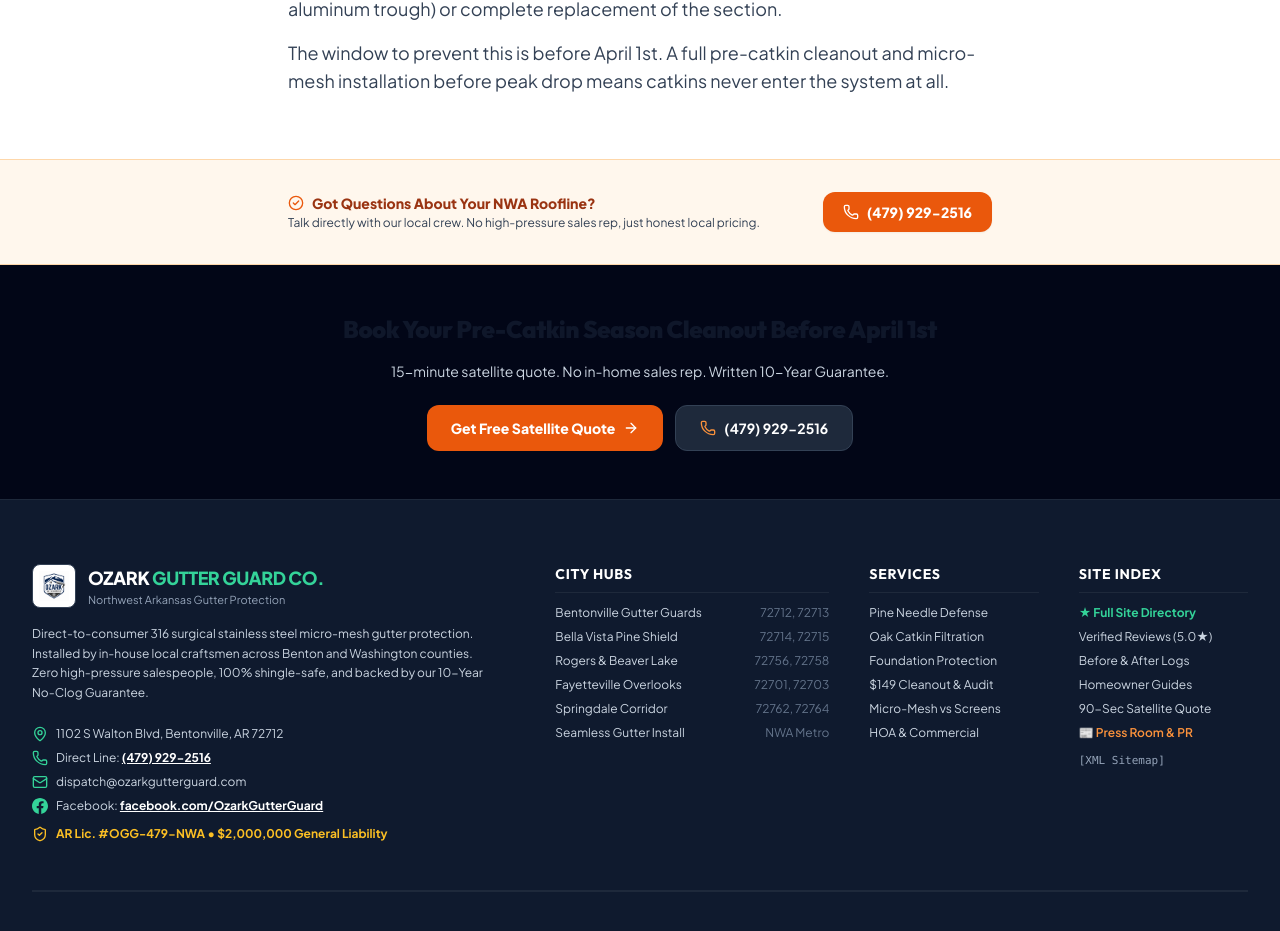
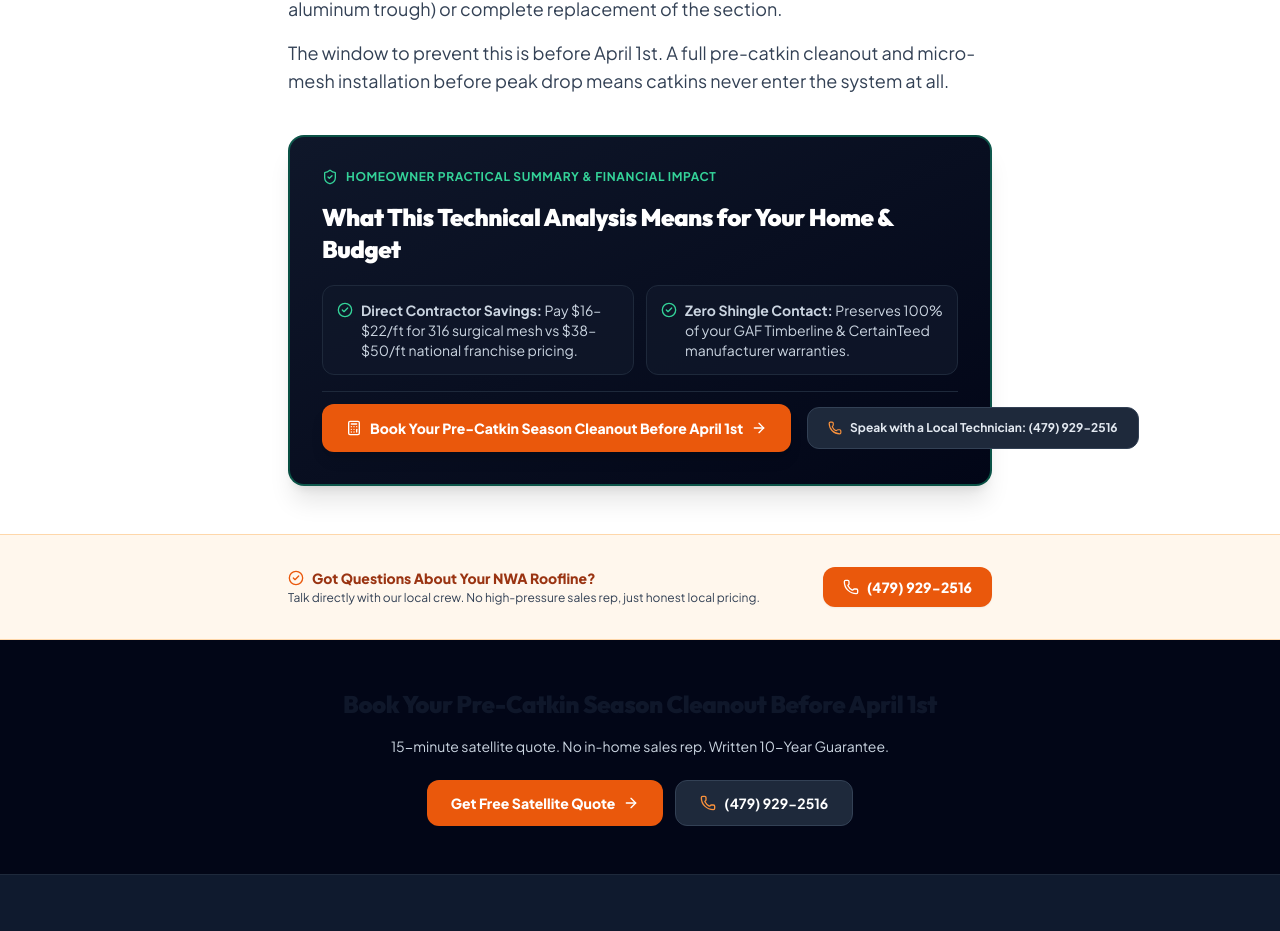
Before and after one commit to deimaxax/ozarkgutterguard, a Next.js app: page /guides/oak-catkins-clogging-gutters-nwa in a window 1280 px wide. Shown: the part 2574-3505 px from the top of the page. Built offline with nearby package versions, Linux system fonts and the light colour scheme.

Commit message:
feat(seo): integrate validated generateGuideSchema and GuideConversionBlock with Homeowner Translation Bridge across all 50 guides

```diff
--- a/src/app/guides/[slug]/page.tsx
+++ b/src/app/guides/[slug]/page.tsx
@@ -7,6 +7,8 @@
 import Footer from '@/components/Footer';
 import StickyMobileBar from '@/components/StickyMobileBar';
 import { GUIDES_DATA, getGuide } from '@/data/guides/_index';
+import { generateGuideSchema } from '@/lib/generateGuideSchema';
+import GuideConversionBlock from '@/components/GuideConversionBlock';
 
 interface Props {
   params: Promise<{ slug: string }>;
@@ -130,19 +132,17 @@
     ],
   };
 
+  const fullGraphSchema = generateGuideSchema(guide);
+
   return (
     <div className="min-h-screen flex flex-col bg-white">
       <script
         type="application/ld+json"
-        dangerouslySetInnerHTML={{ __html: JSON.stringify(articleSchema) }}
+        dangerouslySetInnerHTML={{ __html: JSON.stringify(fullGraphSchema) }}
       />
       <script
         type="application/ld+json"
         dangerouslySetInnerHTML={{ __html: JSON.stringify(faqSchema) }}
-      />
-      <script
-        type="application/ld+json"
-        dangerouslySetInnerHTML={{ __html: JSON.stringify(breadcrumbSchema) }}
       />
 
       <TopBar />
@@ -219,6 +219,9 @@
                 <div>{renderBody(section.body)}</div>
               </section>
             ))}
+
+            {/* Homeowner Translation Bridge & Dual Conversion Block */}
+            <GuideConversionBlock guideTitle={guide.title} ctaText={guide.ctaText} />
           </div>
         </article>
 
--- /dev/null
+++ b/src/components/GuideConversionBlock.tsx
@@ -0,0 +1,89 @@
+'use client';
+
+import React from 'react';
+import { Phone, ShieldCheck, ArrowRight, Calculator, Sparkles, CheckCircle2 } from 'lucide-react';
+
+interface GuideConversionBlockProps {
+  guideTitle: string;
+  ctaText?: string;
+}
+
+export default function GuideConversionBlock({
+  guideTitle,
+  ctaText = 'Get a Direct 15-Minute Satellite Quote & Save $3,000+',
+}: GuideConversionBlockProps) {
+  const phoneHref = 'tel:+14799292516';
+  const phoneDisplay = '(479) 929-2516';
+
+  const handleCallClick = () => {
+    if (typeof window !== 'undefined' && (window as any).gtag) {
+      (window as any).gtag('event', 'emergency_call_click', {
+        event_category: 'Lead',
+        event_label: guideTitle,
+        value: 1,
+      });
+    }
+  };
+
+  const handleQuoteClick = () => {
+    if (typeof window !== 'undefined' && (window as any).gtag) {
+      (window as any).gtag('event', 'guide_quote_click', {
+        event_category: 'Engagement',
+        event_label: guideTitle,
+      });
+    }
+  };
+
+  return (
+    <div className="my-10 space-y-4">
+      {/* 1. Homeowner Translation Bridge Callout Box */}
+      <div className="bg-gradient-to-br from-slate-900 to-slate-950 text-white rounded-2xl p-6 sm:p-8 border-2 border-emerald-500/40 shadow-xl space-y-4">
+        <div className="flex items-center gap-2 text-xs font-bold text-emerald-400 uppercase tracking-wider">
+          <ShieldCheck className="w-4 h-4 text-emerald-400" />
+          <span>Homeowner Practical Summary &amp; Financial Impact</span>
+        </div>
+
+        <h3 className="text-xl sm:text-2xl font-black text-white leading-snug">
+          What This Technical Analysis Means for Your Home &amp; Budget
+        </h3>
+
+        <div className="grid sm:grid-cols-2 gap-3 text-xs sm:text-sm text-slate-300 pt-1">
+          <div className="flex items-start gap-2 bg-slate-900/80 p-3.5 rounded-xl border border-slate-800">
+            <CheckCircle2 className="w-4 h-4 text-emerald-400 shrink-0 mt-0.5" />
+            <span>
+              <strong>Direct Contractor Savings:</strong> Pay $16–$22/ft for 316 surgical mesh vs $38–$50/ft national franchise pricing.
+            </span>
+          </div>
+          <div className="flex items-start gap-2 bg-slate-900/80 p-3.5 rounded-xl border border-slate-800">
+            <CheckCircle2 className="w-4 h-4 text-emerald-400 shrink-0 mt-0.5" />
+            <span>
+              <strong>Zero Shingle Contact:</strong> Preserves 100% of your GAF Timberline &amp; CertainTeed manufacturer warranties.
+            </span>
+          </div>
+        </div>
+
+        {/* Dual Conversion Action Buttons */}
+        <div className="flex flex-col sm:flex-row items-center justify-between gap-4 pt-3 border-t border-slate-800">
+          <a
+            href="/satellite-quote"
+            onClick={handleQuoteClick}
+            className="w-full sm:w-auto px-6 py-3.5 rounded-xl bg-orange-600 hover:bg-orange-700 text-white font-black text-sm flex items-center justify-center gap-2 transition shadow-lg shrink-0"
+          >
+            <Calculator className="w-4 h-4" />
+            <span>{ctaText}</span>
+            <ArrowRight className="w-4 h-4" />
+          </a>
+
+          <a
+            href={phoneHref}
+            onClick={handleCallClick}
+            className="w-full sm:w-auto px-5 py-3 rounded-xl bg-slate-800 hover:bg-slate-700 text-slate-200 font-bold text-xs flex items-center justify-center gap-2 transition border border-slate-700 shrink-0"
+          >
+            <Phone className="w-3.5 h-3.5 text-orange-400" />
+            <span>Speak with a Local Technician: {phoneDisplay}</span>
+          </a>
+        </div>
+      </div>
+    </div>
+  );
+}
--- /dev/null
+++ b/src/lib/generateGuideSchema.ts
@@ -0,0 +1,116 @@
+import { GuidePost } from '@/data/guides/_types';
+
+export function generateGuideSchema(guide: GuidePost) {
+  const baseUrl = 'https://ozarkgutterguard.com';
+  const guideUrl = `${baseUrl}/guides/${guide.slug}`;
+
+  return {
+    '@context': 'https://schema.org',
+    '@graph': [
+      {
+        '@type': 'TechArticle',
+        '@id': `${guideUrl}#article`,
+        isPartOf: { '@id': `${baseUrl}/#website` },
+        headline: guide.title,
+        description: guide.metaDescription,
+        url: guideUrl,
+        datePublished: `${guide.publishDate}T08:00:00-05:00`,
+        dateModified: `2026-08-22T09:00:00-05:00`,
+        image: `${baseUrl}/images/hero-roof.svg`,
+        author: {
+          '@type': 'Person',
+          name: 'Ozark Forensic Drainage & Building Envelope Team',
+          jobTitle: 'Lead Structural Gutter & Drainage Specialist',
+        },
+        publisher: {
+          '@type': 'HomeAndConstructionBusiness',
+          '@id': `${baseUrl}/#contractor`,
+          name: 'Ozark Gutter Guard Co.',
+          url: baseUrl,
+          logo: `${baseUrl}/logo.svg`,
+          telephone: '+1-479-929-2516',
+          priceRange: '$$',
+          sameAs: [
+            'https://facebook.com/OzarkGutterGuard',
+          ],
+          address: {
+            '@type': 'PostalAddress',
+            streetAddress: '1102 S Walton Blvd',
+            addressLocality: 'Bentonville',
+            addressRegion: 'AR',
+            postalCode: '72712',
+            addressCountry: 'US',
+          },
+          geo: {
+            '@type': 'GeoCoordinates',
+            latitude: 36.3729,
+            longitude: -94.2088,
+          },
+          areaServed: [
+            {
+              '@type': 'City',
+              name: 'Bentonville',
+              sameAs: 'https://www.wikidata.org/wiki/Q793540',
+            },
+            {
+              '@type': 'City',
+              name: 'Rogers',
+              sameAs: 'https://www.wikidata.org/wiki/Q793554',
+            },
+            {
+              '@type': 'City',
+              name: 'Bella Vista',
+              sameAs: 'https://www.wikidata.org/wiki/Q793550',
+            },
+            {
+              '@type': 'City',
+              name: 'Fayetteville',
+              sameAs: 'https://www.wikidata.org/wiki/Q793529',
+            },
+            {
+              '@type': 'AdministrativeArea',
+              name: 'Benton County',
+              sameAs: 'https://www.wikidata.org/wiki/Q488667',
+            },
+          ],
+        },
+        about: [
+          {
+            '@type': 'Place',
+            name: 'Ozark Mountains',
+            sameAs: 'https://www.wikidata.org/wiki/Q1139151',
+          },
+          {
+            '@type': 'Thing',
+            name: 'Stormwater Drainage Management',
+            sameAs: 'https://www.wikidata.org/wiki/Q1570081',
+          },
+        ],
+      },
+      {
+        '@type': 'BreadcrumbList',
+        '@id': `${guideUrl}#breadcrumbs`,
+        itemListElement: [
+          {
+            '@type': 'ListItem',
+            position: 1,
+            name: 'Home',
+            item: baseUrl,
+          },
+          {
+            '@type': 'ListItem',
+            position: 2,
+            name: 'Technical Guides & Engineering Reports',
+            item: `${baseUrl}/guides`,
+          },
+          {
+            '@type': 'ListItem',
+            position: 3,
+            name: guide.title,
+            item: guideUrl,
+          },
+        ],
+      },
+    ],
+  };
+}
```
